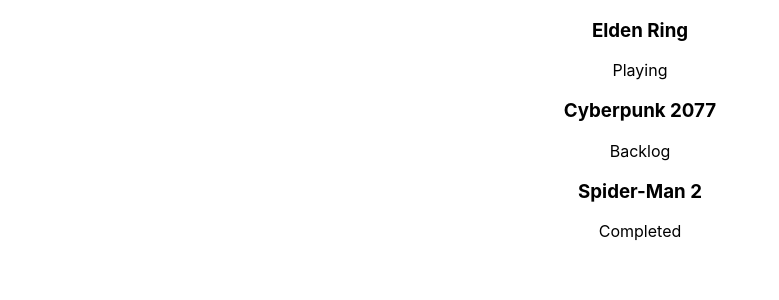
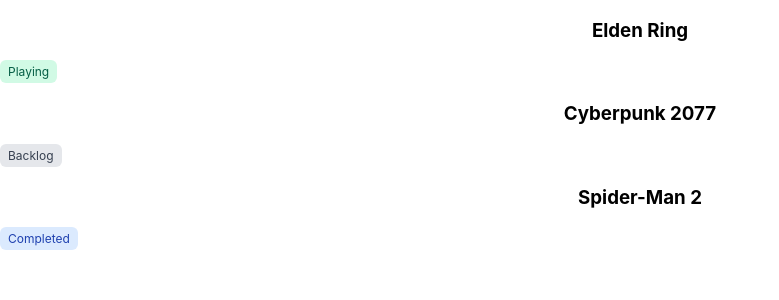
Before and after one commit to Whitew2015/Game-Backlog, a React (Create React App) app: page / in a window 1280 px wide. Shown: the top 300 px of the page, without its empty margins (0-779 px from the left). Built offline with nearby package versions, Linux system fonts and the light colour scheme.

Commit message:
add basic selectors

```diff
--- a/src/App.css
+++ b/src/App.css
@@ -1,3 +1,25 @@
 .App {
   text-align: center;
 }
+
+.status {
+  padding: 4px 8px;
+  border-radius: 6px;
+  font-size: 12px;
+  width: fit-content;
+}
+
+.playing {
+  background-color: #d1fae5;
+  color: #065f46;
+}
+
+.backlog {
+  background-color: #e5e7eb;
+  color: #374151;
+}
+
+.completed {
+  background-color: #dbeafe;
+  color: #1e40af;
+}
```
